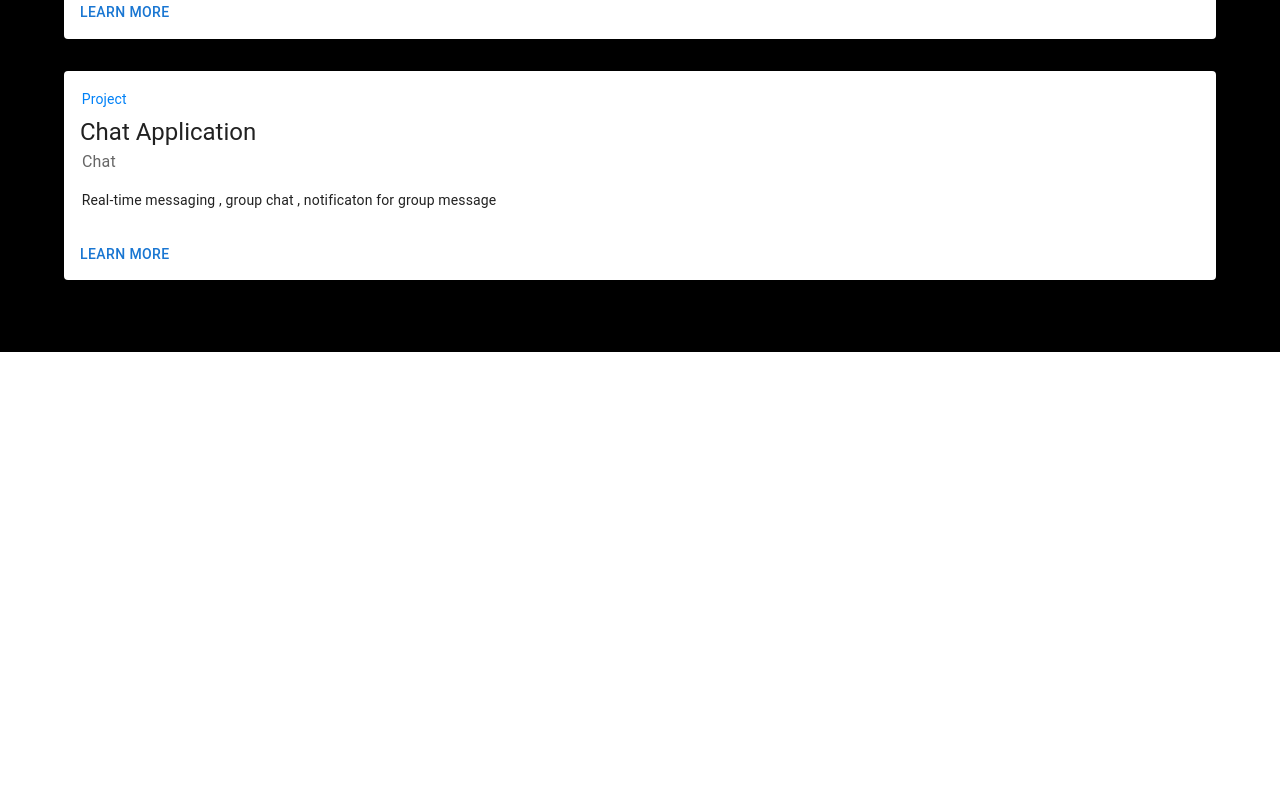
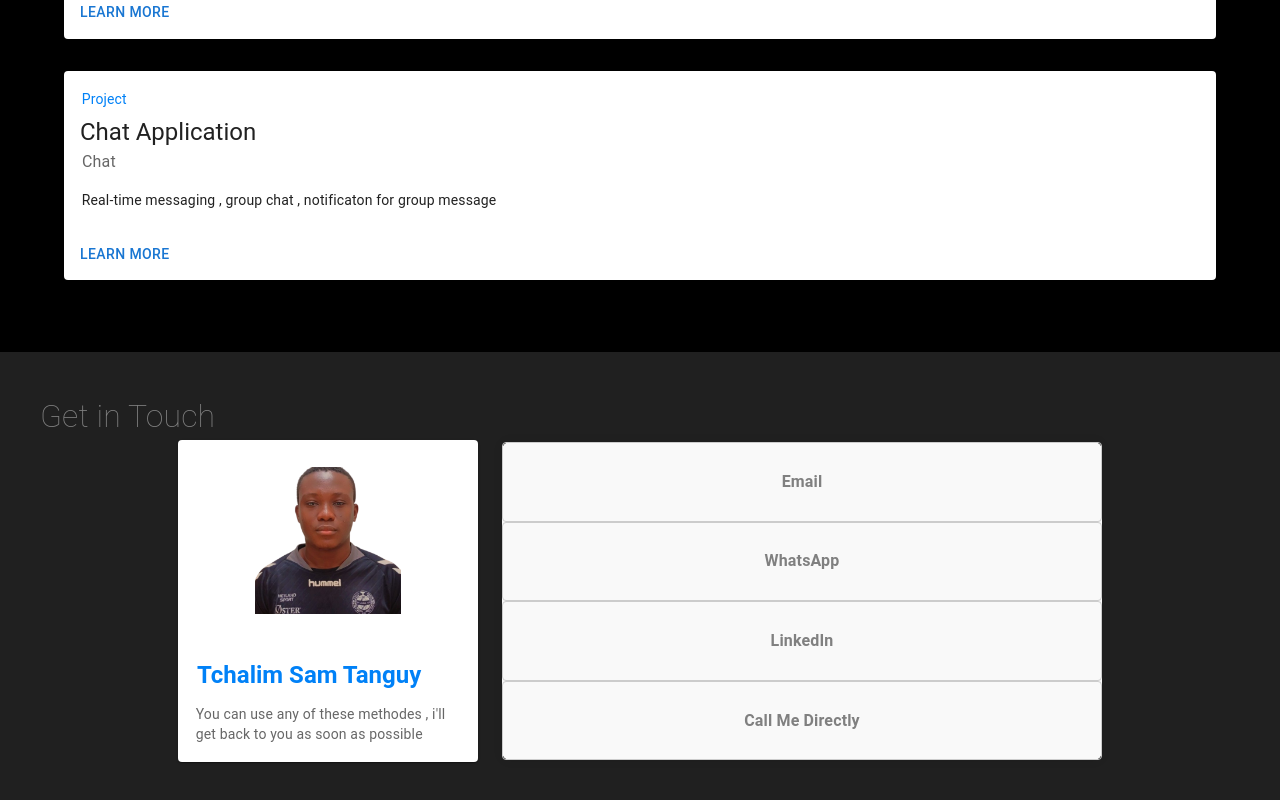
Before and after one commit to kirinryu-dev/Portfolio, a React (Create React App) app: page / in a window 1280 px wide. Shown: the part 2437-3237 px from the top of the page. Before the commit the page ends 2789 px from the top, so only its background shows below. Built offline with nearby package versions, Linux system fonts and the light colour scheme.

Commit message:
second bach of contact

```diff
--- a/src/App.js
+++ b/src/App.js
@@ -1,6 +1,7 @@
 import Home from "./Pages/Home/Home";
 import About from "./Pages/About/About";
-import Gallery from './Pages/Gallery/Gallery';
+import Gallery from "./Pages/Gallery/Gallery";
+import Contact from "./Pages/Contact/Contact";
 
 function App() {
   return (
@@ -8,6 +9,7 @@ function App() {
       <Home />
       <About />
       <Gallery />
+      <Contact />
 
     </div>
   );
--- /dev/null
+++ b/src/Components/Contact/Contact_card.css
@@ -0,0 +1,45 @@
+
+.me {
+    /* width: 50% !important; */
+    /* height: 50% !important; */
+    /* display: flex; */
+    /* align-self: center; */
+    /* justify-self: center; */
+
+    display: block;
+    margin-left: auto;
+    margin-right: auto;
+    width: 100%;
+    max-width: 200px; /* Adjust as needed */
+
+}
+
+/* .contact_card_me:hover::after {
+    content: ' ҡเ૨เɳ૨ყµ👹';
+    margin-left: 10px;
+    font-size: 16px;
+    font-weight: 200;
+
+} */
+
+.contact_card_me:hover::after {
+    opacity: 1; /* Show on hover */
+}
+
+.contact_card_me:hover p {
+    opacity: 0; /* Hide the original content */
+    transition: opacity 0.3s ease-in-out; /* Smooth transition */
+}
+
+
+
+.contact_card_me::after {
+    content: 'ҡเ૨เɳ૨ყµ👹'; /* The text to show on hover */
+    position: absolute;
+    top: 60%;
+    left: 10%;
+    transform: translate(-0%, -0%);
+    white-space: nowrap;
+    opacity: 0;
+    transition: opacity 0.3s ease-in-out;
+}
--- /dev/null
+++ b/src/Components/Contact/Contact_card.jsx
@@ -0,0 +1,38 @@
+import * as React from 'react';
+import Card from '@mui/material/Card';
+import CardContent from '@mui/material/CardContent';
+import CardMedia from '@mui/material/CardMedia';
+import Typography from '@mui/material/Typography';
+import { CardActionArea } from '@mui/material';
+import mePhoto from '../../Assets/me-no-bkg-simple.png'
+
+// import custom css
+
+import './Contact_card.css';
+
+
+export default function ActionAreaCard() {
+  return (
+    <Card sx={{ maxWidth: 300 }}>
+      <CardActionArea>
+        <CardMedia
+          component="img"
+        //   height="145"
+          image={mePhoto}
+          alt=""
+          className='me'
+        />
+        <CardContent>
+          <Typography gutterBottom variant="h5" component="div">
+            <span className='contact_card_me'>
+                <p>Tchalim Sam Tanguy</p>
+            </span>
+          </Typography>
+          <Typography variant="body2" color="text.secondary">
+            You can use any of these methodes , i'll get back to you as soon as possible
+          </Typography>
+        </CardContent>
+      </CardActionArea>
+    </Card>
+  );
+}
--- /dev/null
+++ b/src/Pages/Contact/Contact.css
@@ -0,0 +1,93 @@
+
+
+.Contact {
+    width: 100dvw;
+    background-color: rgb(32, 32, 32);
+    color: hsl(0, 0%, 50%);
+    padding: 2.5em;
+    display: flex;
+    flex-direction: column;
+
+}
+
+
+.Contact_card {
+    display: flex;
+    width: 100%;
+    justify-content: center;
+    align-items: center;
+    gap: 1.5em ;
+
+}
+
+/* Contact Content */
+
+.top_Contact {
+    width: 50%;
+    display: flex;
+    flex-direction: column;
+    align-items: center;
+
+}
+
+.top_Contact > h1 {
+    font-weight: 200;
+    font-style: normal;
+    margin-bottom: 1.5em;
+}
+
+
+.contact_container {
+    width: 50%;
+    display: flex;
+    flex-direction: column;
+    align-items: center;
+    border-radius: 8px;
+    box-shadow: 0 0 10px rgba(0, 0, 0, 0.1);
+    background-color: #f9f9f9;
+}
+
+.contact_item {
+    width: 100%;
+    /* margin-bottom: 15px; */
+    padding: 1.55em;
+    border: 1px solid #ccc;
+    border-radius: 4px;
+    text-align: center;
+
+}
+
+.contact_item p {
+    margin: 0;
+    font-size: 16px;
+    font-weight: bold;
+
+}
+
+.contact_item > p:hover {
+    color: #0081F7;
+}
+
+.contact_item > p {
+    cursor: pointer;
+}
+
+
+/* ======= @ media  */
+
+@media (max-width: 500px ) {
+    .Contact {
+        display: flex;
+        flex-direction: column;
+        align-items: center;
+        justify-content: center;
+
+    }
+
+    .Contact_card {
+        display: flex;
+        flex-direction: column;
+        align-items: center;
+
+    }
+}
--- /dev/null
+++ b/src/Pages/Contact/Contact.jsx
@@ -0,0 +1,58 @@
+import ContactCard from '../../Components/Contact/Contact_card';
+
+// import custom css
+
+import './Contact.css';
+
+const Contact = () => {
+    const handleEmailClick = () => {
+        window.location.href = 'kirinryu.dev@gmail.com';
+    };
+
+    const handleWhatsAppClick = () => {
+        window.open('https://wa.me/90553719', '_blank');
+    };
+
+    const handleLinkedInClick = () => {
+        window.open('https://www.linkedin.com/in/sam-tanguy-tchalim-93857927a/', '_blank');
+    };
+
+    const handleCallClick = () => {
+        window.location.href = 'tel:+22890553719';
+    };
+
+    return (
+        <div className='Contact'>
+            <div>
+            <h1>Get in Touch</h1>
+            </div>
+
+            <div className='Contact_card'>
+
+            <div className='top_contact'>
+
+               <ContactCard />
+
+           </div>
+
+           <div className="contact_container">
+           <div className="contact_item" onClick={handleEmailClick}>
+               <p>Email</p>
+           </div>
+           <div className="contact_item" onClick={handleWhatsAppClick}>
+               <p>WhatsApp</p>
+           </div>
+           <div className="contact_item" onClick={handleLinkedInClick}>
+               <p>LinkedIn</p>
+           </div>
+           <div className="contact_item" onClick={handleCallClick}>
+               <p>Call Me Directly</p>
+           </div>
+       </div>
+            </div>
+
+        </div>
+    );
+};
+
+export default Contact;
```
